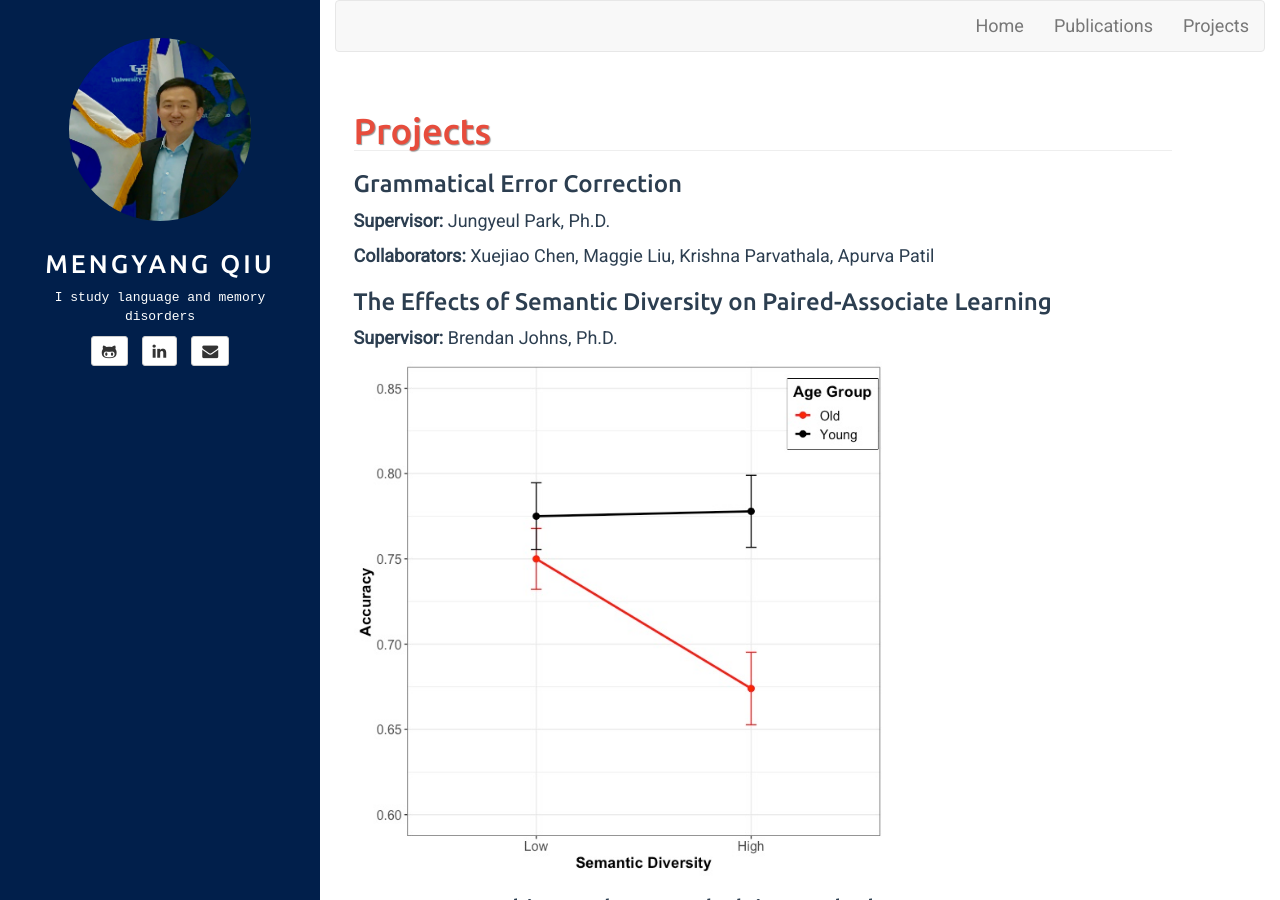
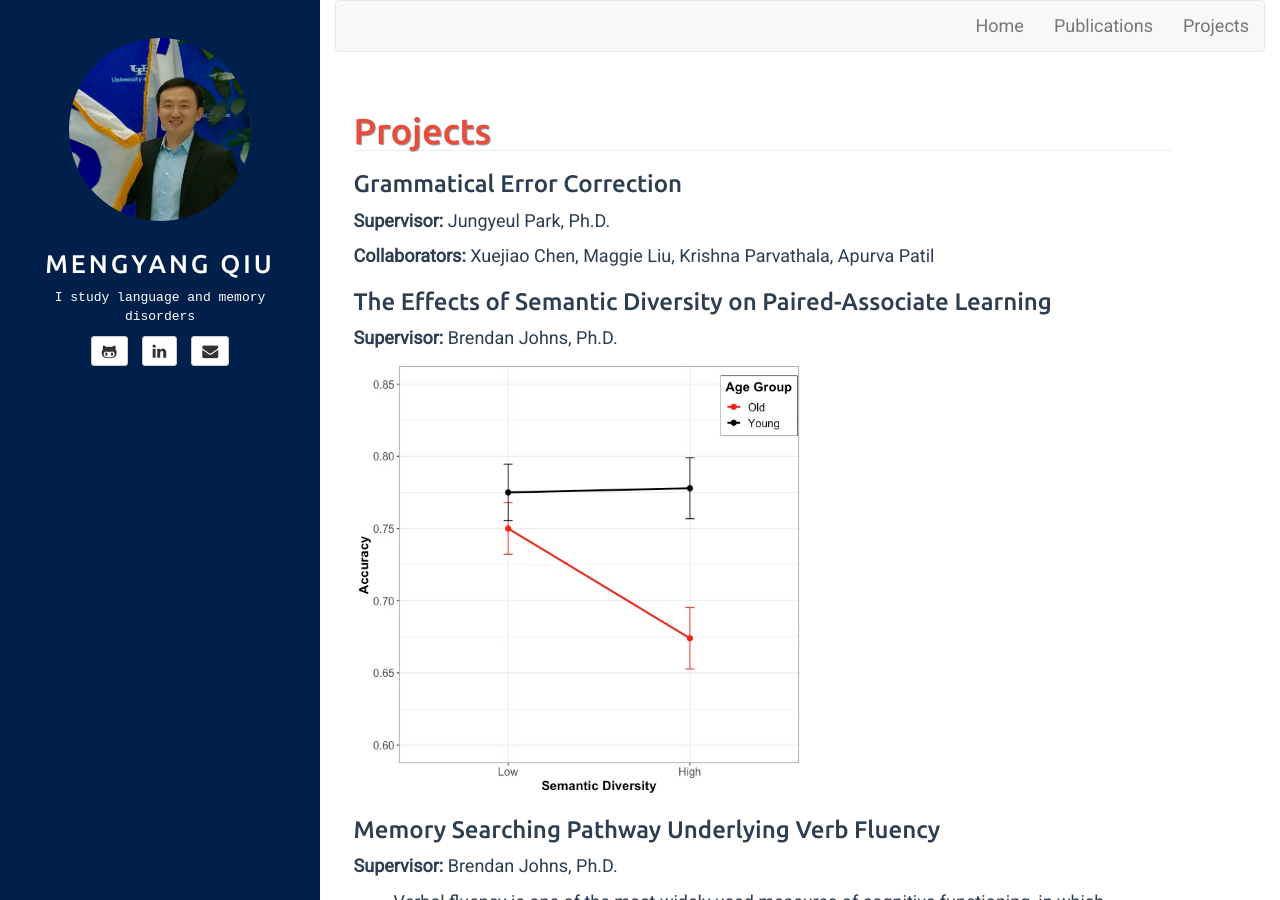
Before and after one commit to mengyangq/mengyangq.github.io, a Jekyll site: the page built from projects.html, in a window 1280 px wide and 900 px high. Built offline with Jekyll 4.4.1, drawn with Linux system fonts in a browser that asks for light colours.

Commit message:
Update projects.md

```diff
--- a/_includes/projects.md
+++ b/_includes/projects.md
@@ -8,7 +8,7 @@
 ### The Effects of Semantic Diversity on Paired-Associate Learning
 **Supervisor:** Brendan Johns, Ph.D.
 
-<img src="../pub/pal.jpeg" width="65%" height="65%">
+<img src="../pub/pal.jpeg" width="55%" height="55%">
 
 
 ### Memory Searching Pathway Underlying Verb Fluency
@@ -24,7 +24,7 @@
 
 - Verb fluency may be useful in diagnosing different clinical populations (e.g., agrammatic vs. anomic aphasia) as they may exhibit different search patterns.
 
-<img src="../pub/vf.png" width="65%" height="65%">
+<img src="../pub/vf.png" width="55%" height="55%">
 
 **Qiu, M.** & Johns, B. T. (2018). [Memory searching pathway underlying verb fluency](../pub/Qiu_Johns_ASHA_2018.pdf). Poster presented at the *2018 ASHA Convention*.
 
```
